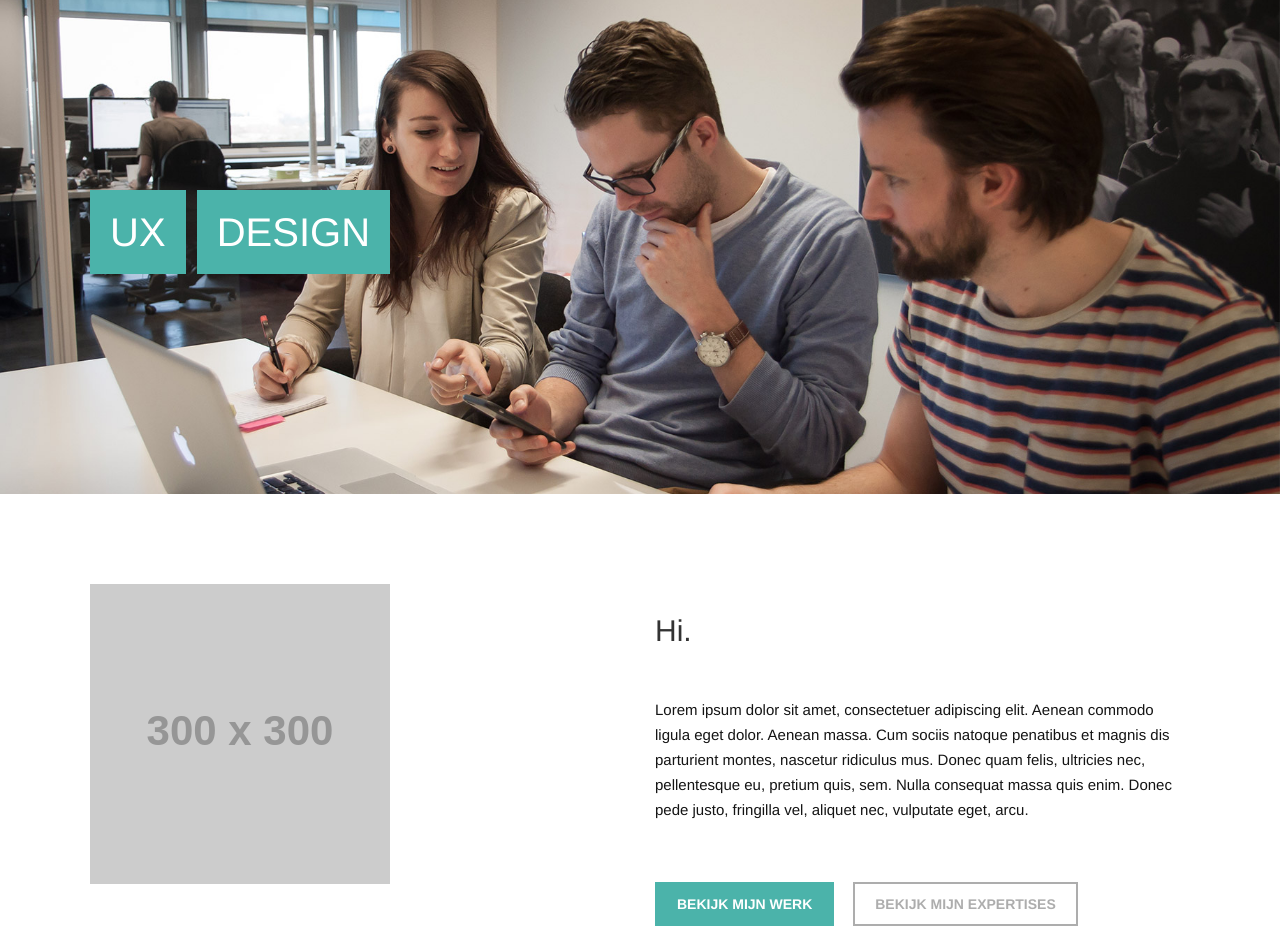
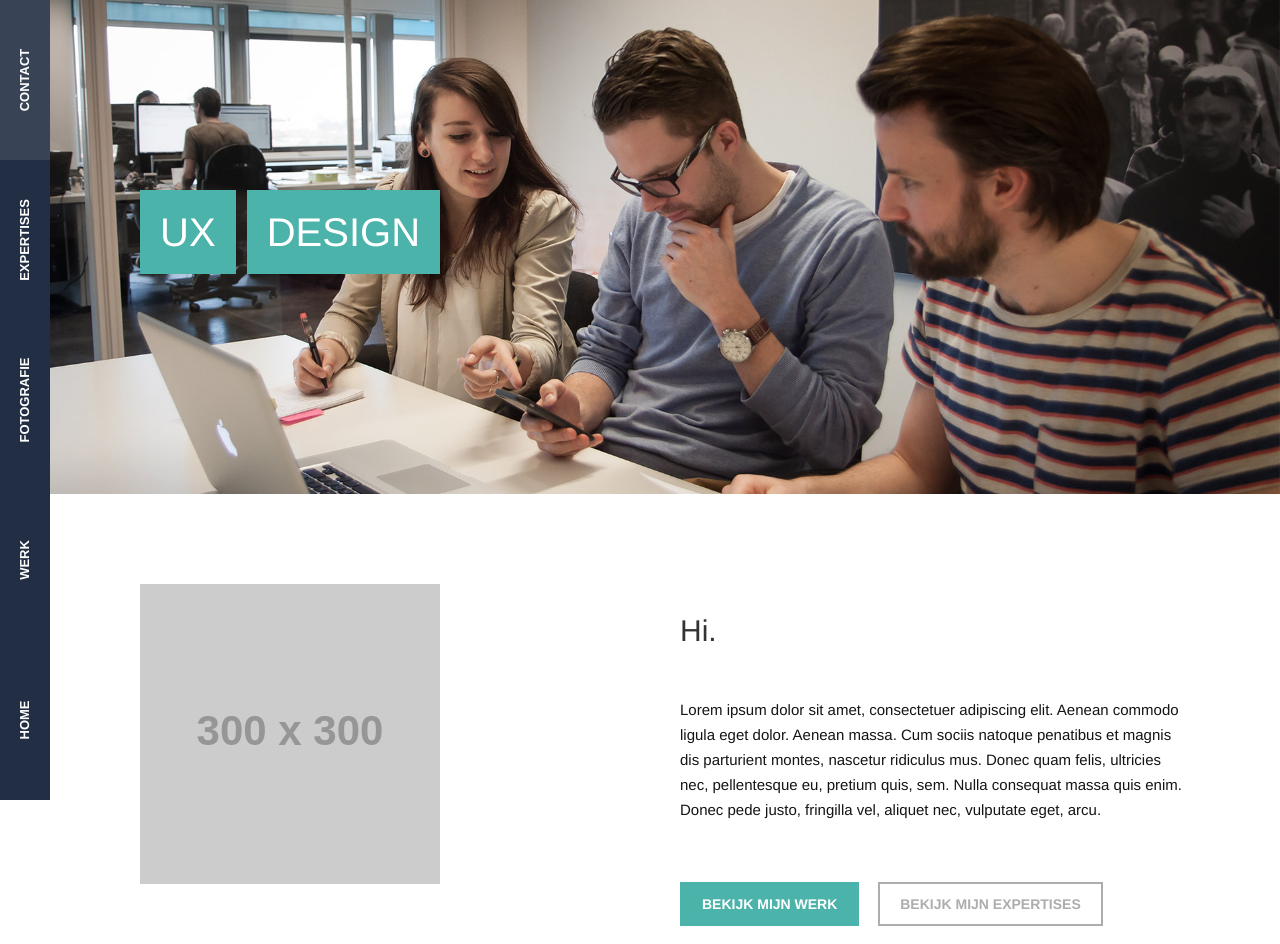
Before and after one commit to jaycc008/soulia-moor, a plain HTML site: page index.html in a window 1280 px wide. Shown: the top 944 px of the page. Drawn offline with Linux system fonts and the light colour scheme; placeholder pictures from the web are drawn by us.

Commit message:
added start of nav

```diff
--- a/css/main.css
+++ b/css/main.css
@@ -7,10 +7,15 @@ Main CSS
 /* grey bbbbbb */
 /* white ffffff */
 /* black 141414 */
+/* dark-blue 222e43 */
 
 * {
     -webkit-font-smoothing:antialiased;
     -moz-osx-font-smoothing:grayscale;
+}
+
+body {
+    padding-left:50px;
 }
 
 /* Layout */
@@ -28,6 +33,59 @@ footer { background-image:url('../img/footer.jpg'); }
 .section-default { background-color:#ffffff; }
 
 .block {}
+
+/* Navigation */
+
+.navigation {
+    position:fixed;
+    left:0;
+    background-color:#000;
+    width: 100vh;
+    -webkit-transform-origin: left top;
+    -moz-transform-origin:    left top;
+    -ms-transform-origin:     left top;
+    -o-transform-origin:      left top;
+    transform-origin:         left top;
+    -webkit-transform: rotate(-90deg) translateX(-100%);
+    -moz-transform:    rotate(-90deg) translateX(-100%);
+    -ms-transform:     rotate(-90deg) translateX(-100%);
+    -o-transform:      rotate(-90deg) translateX(-100%);
+    transform:         rotate(-90deg) translateX(-100%);
+}
+
+.navbar { margin-bottom:0px; }
+
+.navbar-collapse { padding:0; }
+
+.navbar-default {
+    border:0;
+    border-radius:0;
+    background-color:#222e43;
+}
+
+.navbar-default .navbar-nav > li > a {
+    font-size:13px;
+    text-transform:uppercase;
+    font-weight:bold;
+}
+
+ul.nav.navbar-nav { width:100%; }
+ul.nav.navbar-nav > li {
+    width:20%;
+    text-align:center;
+}
+
+.navbar-default .navbar-nav > li > a {
+    color:#ffffff !important;
+    cursor:pointer;
+}
+
+.navbar-default .navbar-nav > li > a:hover,
+.navbar-default .navbar-nav > li > a:focus { background-color:rgba(255,255,255,.1); }
+
+.navbar-default .navbar-nav > .active > a,
+.navbar-default .navbar-nav > .active > a:hover,
+.navbar-default .navbar-nav > .active > a:focus { background-color:transparent; }
 
 /* Text */
 
@@ -133,6 +191,18 @@ Media Queries / Desktop First
 /* Small Devices, Tablets */
 @media only screen and (max-width : 768px) {
 
+    body {
+        padding-left:0px;
+    }
+
+    .navigation {
+        -webkit-transform: none;
+        -moz-transform:    none;
+        -ms-transform:     none;
+        -o-transform:      none;
+        transform:         none;
+    }
+
 }
 
 /* Extra Small Devices, Phones */
--- a/index.html
+++ b/index.html
@@ -28,6 +28,38 @@
 	<body>
 
 		<!-- Nagivation -->
+		<div class="navigation">
+			<nav class="navbar navbar-default">
+				<div class="navbar-header">
+					<button type="button" class="navbar-toggle collapsed" data-toggle="collapse" data-target="#navbar" aria-expanded="false" aria-controls="navbar">
+						<span class="sr-only">Toggle navigation</span>
+						<span class="icon-bar"></span>
+						<span class="icon-bar"></span>
+						<span class="icon-bar"></span>
+					</button>
+					<!-- <a class="navbar-brand" href="#">Project name</a> -->
+				</div>
+				<div id="navbar" class="navbar-collapse collapse">
+					<ul class="nav navbar-nav">
+						<li class="active">
+							<a href="#">Home</a>
+						</li>
+						<li>
+							<a href="#">Werk</a>
+						</li>
+						<li>
+							<a href="#">Fotografie</a>
+						</li>
+						<li>
+							<a href="#">Expertises</a>
+						</li>
+						<li>
+							<a href="#">Contact</a>
+						</li>
+					</ul>
+				</div>
+			</nav>
+		</div>
 
 		<!-- Main -->
 		<div class="main">
@@ -86,6 +118,7 @@
 
 			<footer class="section-secondary text-center">
 				<h2>soulia_moor@hotmail.com</h2>
+				<span class="icon icon-default"><i class="fa fa-pinterest"></i></span>
 				<span class="icon icon-default"><i class="fa fa-linkedin"></i></span>
 				<span class="icon icon-default"><i class="fa fa-facebook"></i></span>
 			</footer>
```
